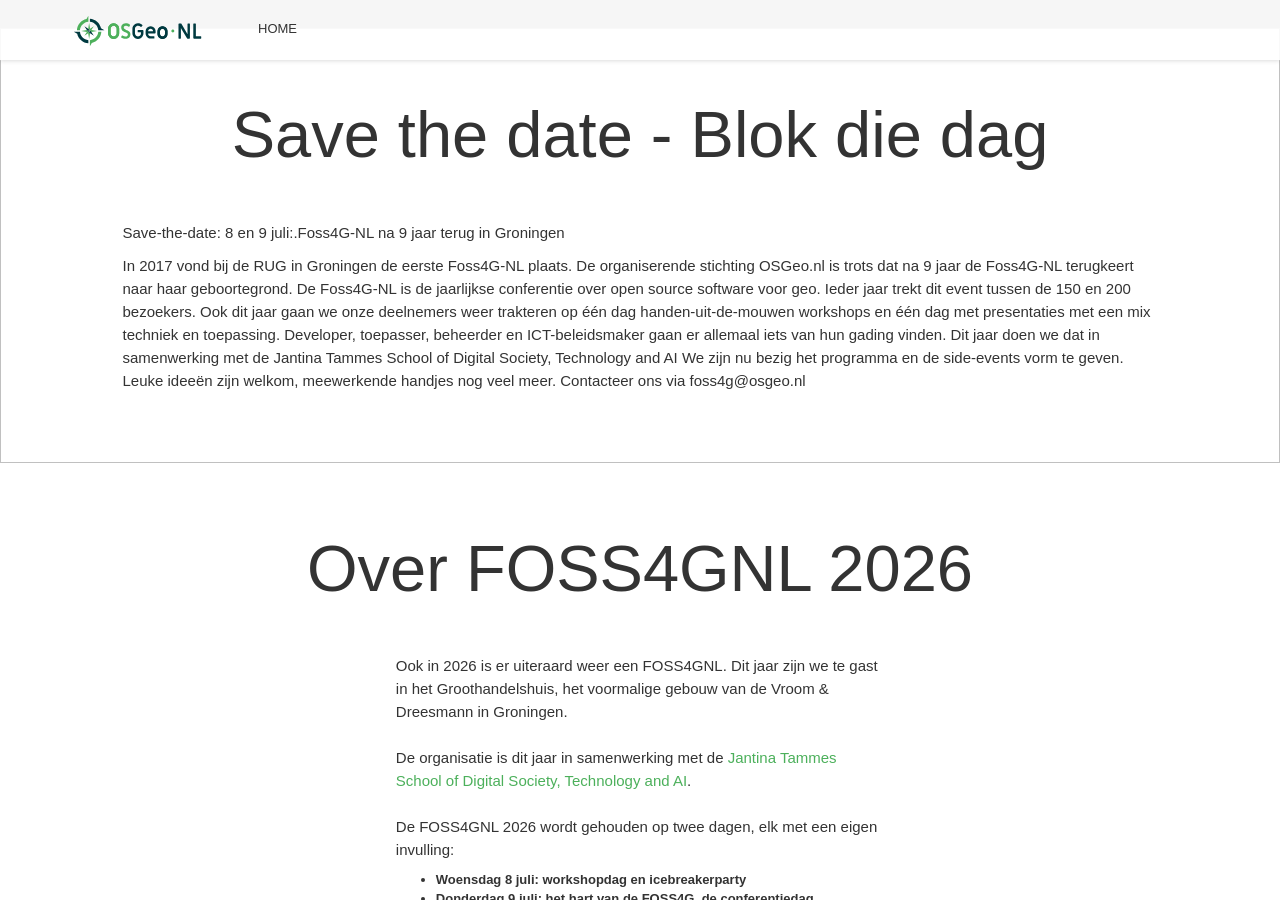
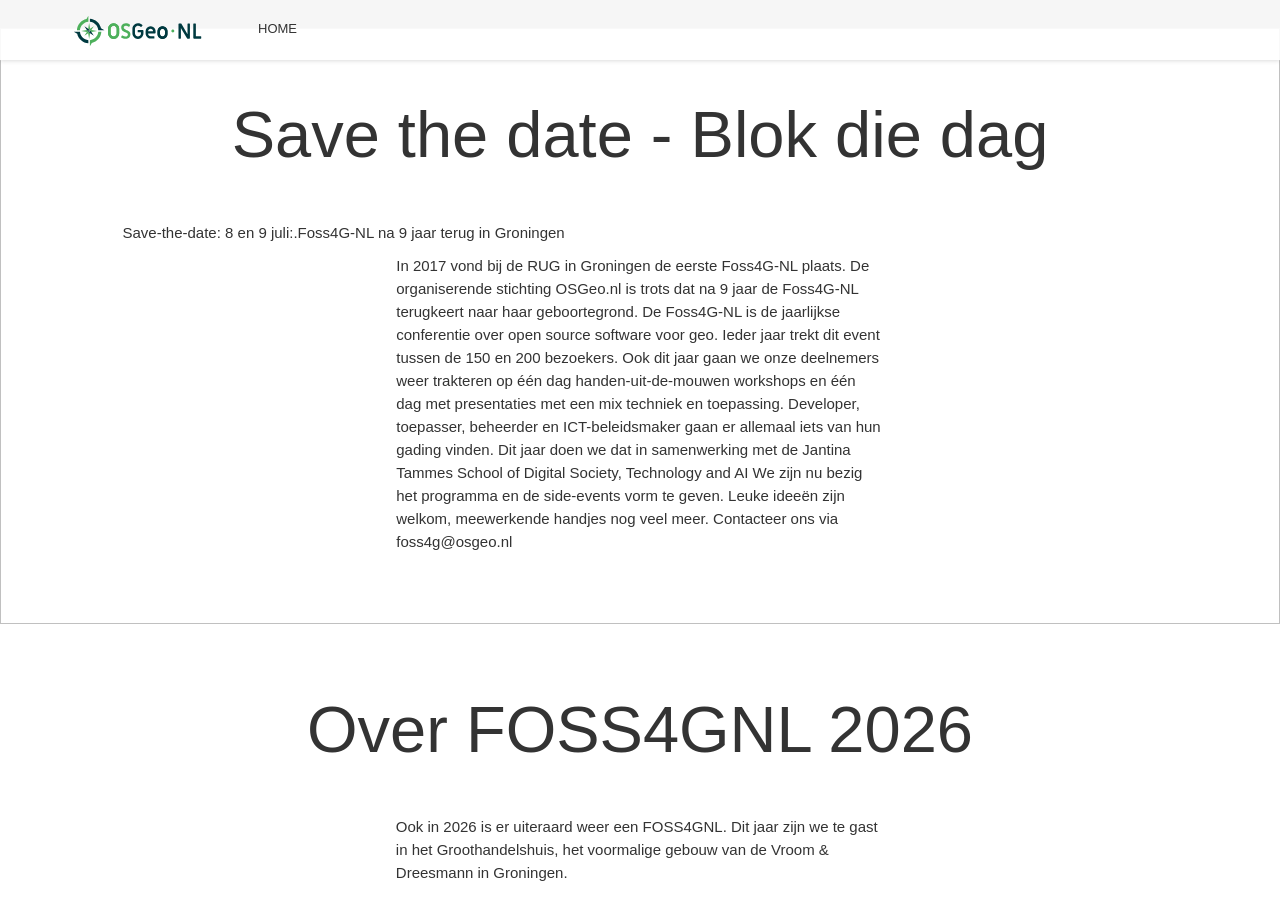
Before and after one commit to foss4gnl/2026.foss4g.nl, a Jekyll site: the page built from index.html, in a window 1280 px wide and 900 px high, scrolled down 872 px. Built offline with Jekyll 4.4.1, drawn with Linux system fonts in a browser that asks for light colours; nearby versions of some CDN libraries; some web fonts are replaced; comment, search, counter and statistics services are not loaded; grey boxes are pictures that could not be loaded.

Commit message:
Update save_the_date.html

```diff
--- a/_includes/save_the_date.html
+++ b/_includes/save_the_date.html
@@ -3,18 +3,19 @@
     <div class="content-wrapper">
         <div class="col-lg-10 col-lg-offset-1">
             <h3>Save the date - Blok die dag</h3>
-                <div class="content-wrapper text-left">
-                    <p>
-                    Save-the-date: 8 en 9 juli:.Foss4G-NL na 9 jaar terug in Groningen
-                    </p>
-<p>In 2017 vond bij de RUG in Groningen de eerste Foss4G-NL plaats. De organiserende stichting OSGeo.nl is trots dat na 9 jaar de Foss4G-NL terugkeert naar haar geboortegrond.
+            <div class="content-wrapper text-left">
+            <p>
+                Save-the-date: 8 en 9 juli:.Foss4G-NL na 9 jaar terug in Groningen
+                </p>
+                <div class="col-lg-6 col-lg-offset-3">
+                <p>In 2017 vond bij de RUG in Groningen de eerste Foss4G-NL plaats. De organiserende stichting OSGeo.nl is trots dat na 9 jaar de Foss4G-NL terugkeert naar haar geboortegrond.
 De Foss4G-NL is de jaarlijkse conferentie over open source software voor geo. Ieder jaar trekt dit event tussen de 150 en 200 bezoekers.
 Ook dit jaar gaan we onze deelnemers weer trakteren op één dag handen-uit-de-mouwen workshops en één dag met presentaties met een mix techniek en toepassing. Developer, toepasser, beheerder en ICT-beleidsmaker gaan er allemaal iets van hun gading vinden.
 Dit jaar doen we dat in samenwerking met de Jantina Tammes School of Digital Society, Technology and AI
 We zijn nu bezig het programma en de side-events vorm te geven. Leuke ideeën zijn welkom, meewerkende handjes nog veel meer. Contacteer ons via foss4g@osgeo.nl
 </p>
-
                 </div>
+            </div>
         </div>
     </div>
 
```
